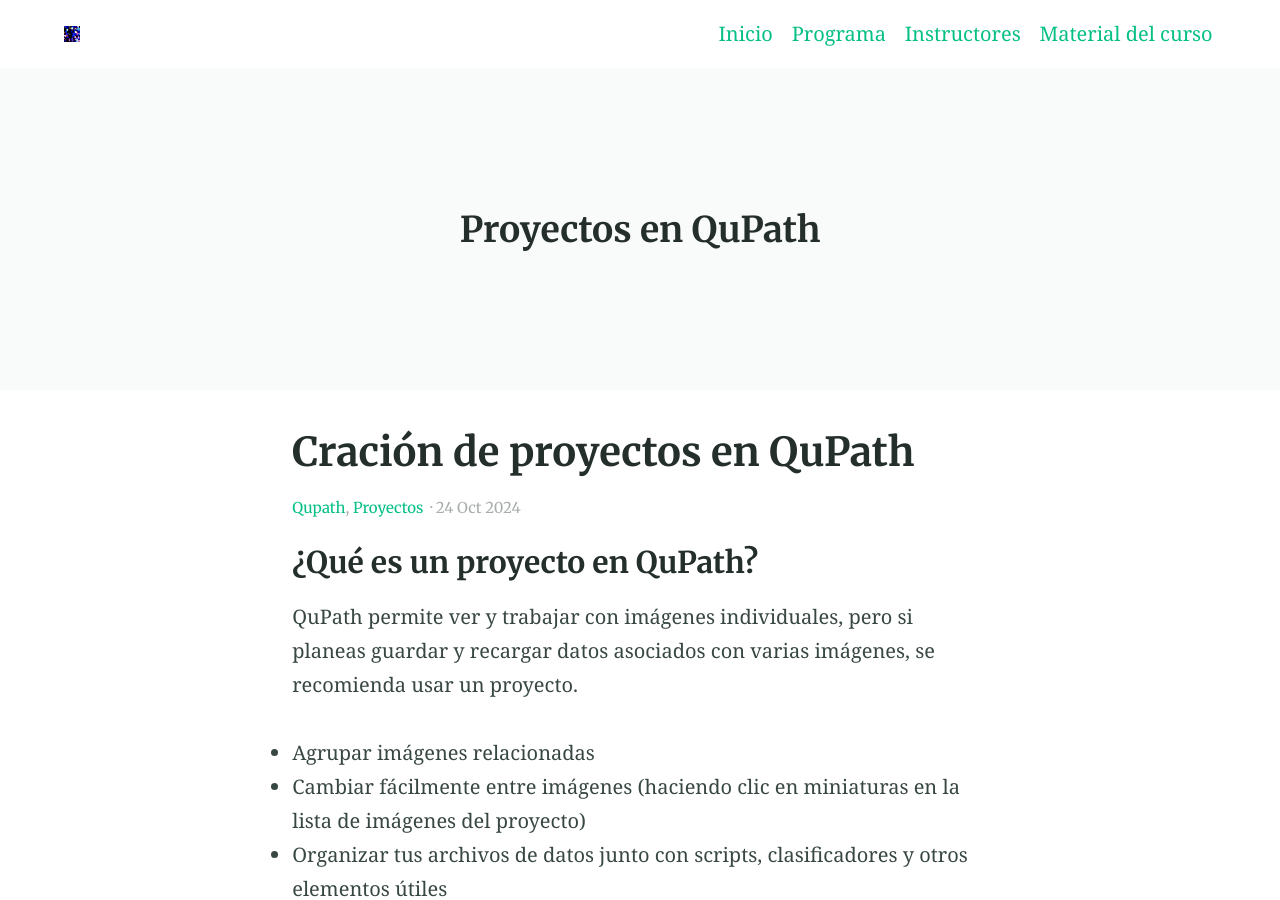
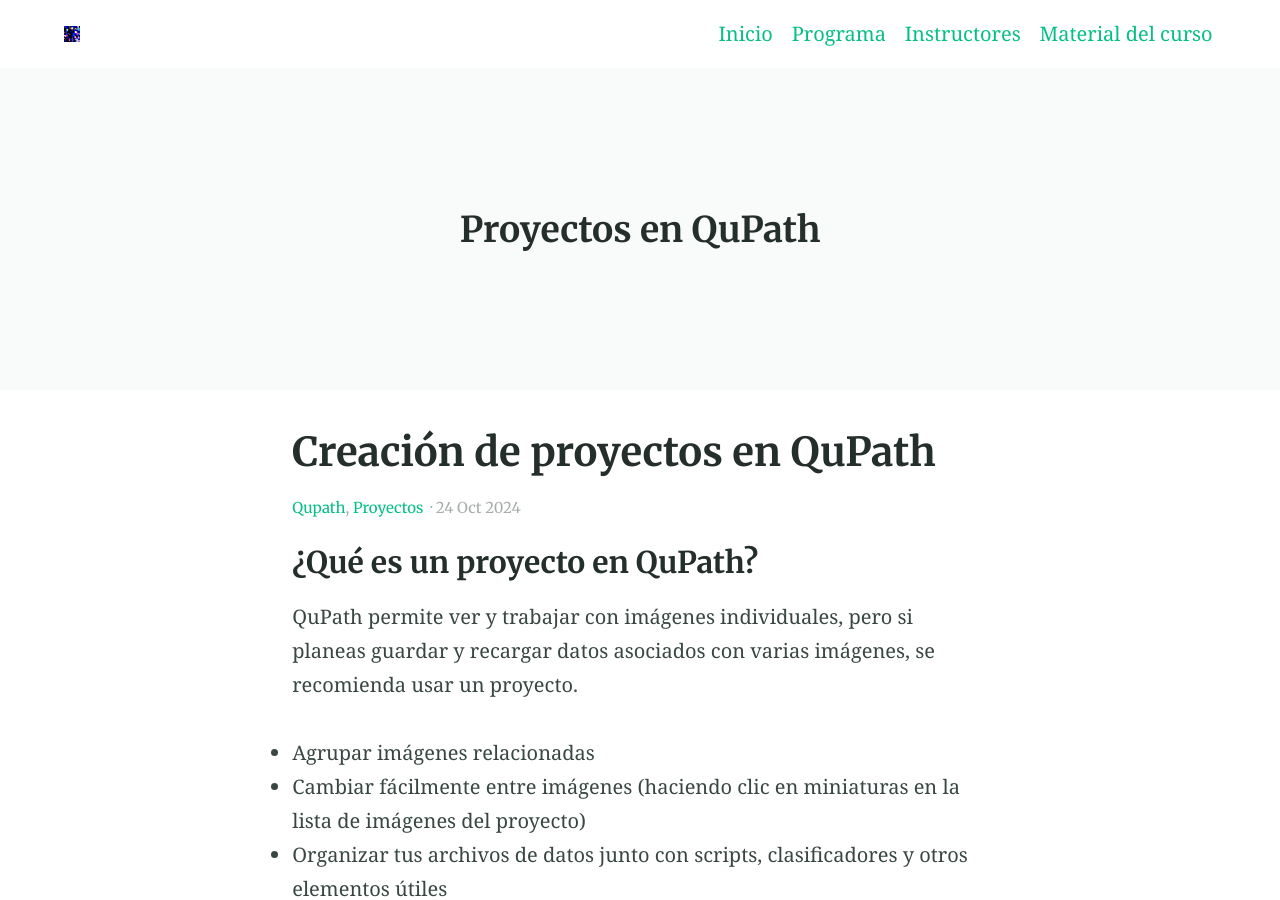
Before and after one commit to acnilo/202411_LNMA_IA-mIF, a Jekyll site: the page built from _posts/2024-10-24-QupathProjects.md, in a window 1280 px wide and 900 px high. Built offline with Jekyll 4.4.1, drawn with Linux system fonts in a browser that asks for light colours; nearby versions of some CDN libraries; some of the changed text lies outside the part shown.

Commit message:
Update 2024-10-24-QupathProjects.md

```diff
--- a/_posts/2024-10-24-QupathProjects.md
+++ b/_posts/2024-10-24-QupathProjects.md
@@ -1,5 +1,5 @@
 ---
-title: Cración de proyectos en QuPath
+title: Creación de proyectos en QuPath
 date: 2024-10-24
 categories:
 - Qupath
@@ -21,8 +21,8 @@
 ### Crear un proyecto en QuPath
 
 #### **1. Crear una carpeta de proyecto**
-- Crea una carpeta vacía en tu computadora.
-- Configúrala como carpeta del proyecto mediante una de las siguientes opciones:
+a. Crea una carpeta vacía en tu computadora.
+b. Configúrala como carpeta del proyecto mediante una de las siguientes opciones:
   - **Archivo** ‣ Proyecto… ‣ Crear nuevo proyecto.
   - **Arrastrar y soltar**: Arrastra la carpeta y suéltala sobre QuPath.
 
@@ -52,8 +52,7 @@
 2. Haz clic y arrastra sobre la imagen.
 3. Explora herramientas adicionales:
    - Polígono: Haz clic en cada vértice; finaliza con doble clic.
-
-{% include video.html id="BD3R9J3x8aPotvRD" title="Introducción a los objetos en QuPath" %}
+{% include video.html id="FAoUHu40dk0" title="Introducción a los objetos en QuPath" %}
 ---
 
 ### Conteo manual de células
```
Also changed, not shown: other parts of _posts/2024-10-24-QupathProjects.md (+2 -2 lines).
